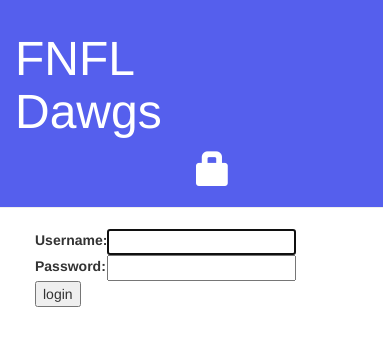
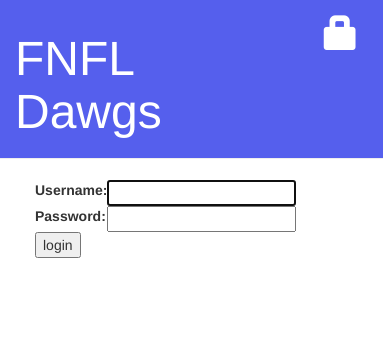
Before and after one commit to wallace123/fnfldawgs, a Django app: page /accounts/login/?next=/lineup/1/player/ in a window 390 px wide. Shown: the top 346 px of the page. Run offline with Django 3.2, Linux system fonts and the light colour scheme; some libraries are stand-ins or nearby versions.

Commit message:
changed base.html for mobile

```diff
--- a/fnfl/templates/fnfl/base.html
+++ b/fnfl/templates/fnfl/base.html
@@ -26,22 +26,22 @@
   <div class="page-header">
     <div class="container-fluid">
       <div class="row">
-        <div class="col-xs-6 col-md-6 text-left">
+        <div class="col-xs-8 col-md-6 text-left">
           <h1>
             <a href="{% url 'welcome' %}">FNFL Dawgs</a>
           </h1>
         </div>
-        <div class="col-xs-8 col-md-6 text-right">
+        <div class="col-xs-4 col-md-6 text-right">
 {% if user.is_authenticated %}
           <div class="row">
-            <div class="col-xs-12 col-md-12 text-right">
+            <div class="col-xs-6 col-md-12 text-right">
               <p class="top-menu-logout">
                 {{ user.username }} (<a style="color:white" href="{% url 'logout' %}">log out</a>)
               </p>
             </div>
           </div>
           <div class="row">
-            <div class="col-xs-6 col-md-6 pull-right">
+            <div class="col-xs-4 col-md-6 pull-right">
               <div class="dropdown">
                 <button class="btn btn-default dropdown-toggle" type="button"
                 data-toggle="dropdown">Menu
```
